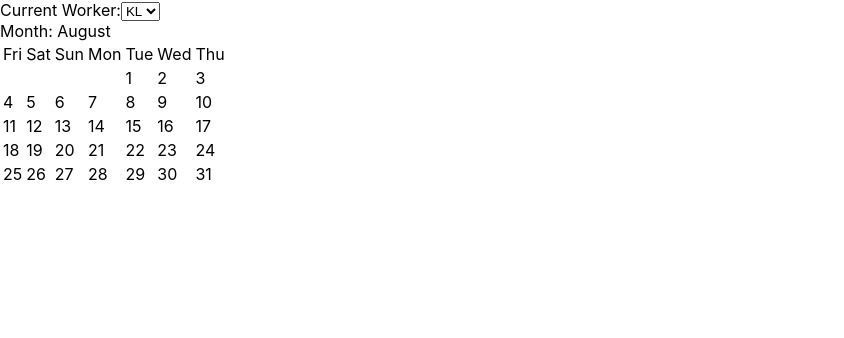
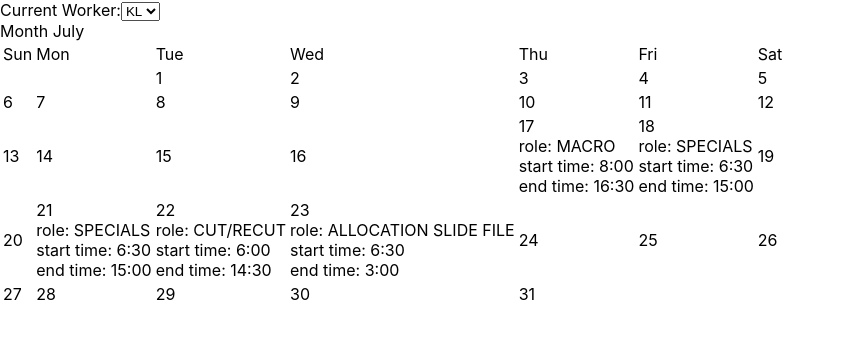
Before and after one commit to vuvuzella/react-schedule-viewer, a React (Vite) app: page / in a window 1280 px wide. Shown: the top 338 px of the page, without its empty margins (0-844 px from the left). Built offline with nearby package versions, Linux system fonts and the light colour scheme.

Commit message:
Implement calendar data rendering dynamic start day with offset

```diff
--- a/src/App.tsx
+++ b/src/App.tsx
@@ -2,7 +2,7 @@ import { useState } from 'react'
 import { DateTime } from 'luxon'
 import './App.css'
 import { WorkerSelector } from './components/WorkerSelector/WorkerSelector'
-import { ScheduleCalendar } from './components/ScheduleCalendar/ScheduleCalendar'
+import { ScheduleCalendar, START_WEEK } from './components/ScheduleCalendar/ScheduleCalendar'
 
 function getDateFromFormat(date: string): DateTime {
   const format = "dd-LLL"
@@ -18,9 +18,9 @@ function getDateFromFormat(date: string): DateTime {
 const DATA = [
   { name: "KL", role: "MACRO", date: getDateFromFormat("17-Jul"), startTime: "8:00", endTime: "16:30" },
   { name: "KL", role: "SPECIALS", date: getDateFromFormat("18-Jul"), startTime: "6:30", endTime: "15:00" },
-  { name: "KL", role: "SPECIALS", date: getDateFromFormat("19-Jul"), startTime: "6:30", endTime: "15:00" },
-  { name: "KL", role: "CUT/RECUT", date: getDateFromFormat("20-Jul"), startTime: "6:00", endTime: "14:30" },
-  { name: "KL", role: "ALLOCATION SLIDE FILE", date: getDateFromFormat("21-Jul"), startTime: "6:30", endTime: "3:00" },
+  { name: "KL", role: "SPECIALS", date: getDateFromFormat("21-Jul"), startTime: "6:30", endTime: "15:00" },
+  { name: "KL", role: "CUT/RECUT", date: getDateFromFormat("22-Jul"), startTime: "6:00", endTime: "14:30" },
+  { name: "KL", role: "ALLOCATION SLIDE FILE", date: getDateFromFormat("23-Jul"), startTime: "6:30", endTime: "3:00" },
 ]
 
 function App() {
@@ -28,14 +28,13 @@ function App() {
   const workerList = DATA.map(worker => worker.name).reduce((accum, workerName) => !accum.includes(workerName) ? [...accum, workerName] : accum, Array<string>())
   const startDateRange = DATA.map(worker => worker.date).reduce((prevDate, curDate) => prevDate < curDate ? curDate : prevDate)
   const endDateRange = DATA.map(worker => worker.date).reduce((prevDate, curDate) => curDate > prevDate ? curDate : prevDate)
-  const monthsList = DATA.map(worker => [worker.date.monthLong!]).reduce((accum, curMonth) => !accum.includes(curMonth[0]) ? [...accum, ...curMonth] : accum, [])
 
   const [worker, setWorker] = useState<string>(workerList[0]);
 
   return (
     <div>
       <WorkerSelector worker={worker} workerList={workerList} />
-      <ScheduleCalendar />
+      <ScheduleCalendar assignments={DATA} startOfTheWeek={START_WEEK.SUN} />
     </div>
   )
 }
--- a/src/components/ScheduleCalendar/ScheduleCalendar.tsx
+++ b/src/components/ScheduleCalendar/ScheduleCalendar.tsx
@@ -1,10 +1,24 @@
 import { DateTime } from "luxon";
 
-interface IScheduleCalendar {
-
+type Assignment = {
+    name: string,
+    role: string,
+    date: DateTime,
+    startTime: string,
+    endTime: string
 }
 
-enum START_WEEK {
+type CalendarData = {
+    day: number,
+    data: Assignment | null
+}
+
+interface IScheduleCalendar {
+    assignments: Assignment[]
+    startOfTheWeek: START_WEEK
+}
+
+export enum START_WEEK {
     MON = 0,
     TUE = 1,
     WED = 2,
@@ -14,11 +28,12 @@ enum START_WEEK {
     SUN = 6,
 }
 
-export function ScheduleCalendar() {
+export function ScheduleCalendar({ assignments, startOfTheWeek }: IScheduleCalendar) {
 
-    const startOfTheWeek = START_WEEK.FRI
+    // const startOfTheWeek = START_WEEK.FRI
     const days = ["Mon", "Tue", "Wed", "Thu", "Fri", "Sat", "Sun"];
     const daysHeader = [...days.slice(startOfTheWeek, days.length), ...days.slice(0, startOfTheWeek)]
+    const monthsList = assignments.map(worker => [worker.date.monthLong!]).reduce((accum, curMonth) => !accum.includes(curMonth[0]) ? [...accum, ...curMonth] : accum, [])
 
     const dateTime = DateTime.now();
     const month = dateTime.month;
@@ -27,18 +42,26 @@ export function ScheduleCalendar() {
     const OFFSET = daysHeader.indexOf(days[startWeekday - 1]);
 
     const NUM_COLS = 7;
-    const contents = Array<null>(31).fill(null).map((_, i) => i + 1);
+    const tableRows = []
 
-    const tableRows = []
+    // assume 1 month data:
+    const contents: Array<CalendarData> = Array<null>(31).fill(null).map((_, i) => ({
+        day: i + 1,
+        data: null
+    }));
+
+    assignments.forEach(assignment => {
+        contents[assignment.date.day - 1].data = assignment
+    });
 
     // Create Calendar data
     for (let i = 0; i < contents.length;) {
         const offset = i === 0 ? OFFSET : 0;
 
         const slice = contents.slice(i, i + NUM_COLS - offset);
-        const offsetSlice = [...Array(offset), ...slice];
-        const slicePush = offsetSlice.length < NUM_COLS ? [...offsetSlice, ...Array(NUM_COLS - offsetSlice.length).fill(null)] : offsetSlice
-        tableRows.push(slicePush)
+        const offsetSlice: Array<CalendarData | null> = [...Array(offset), ...slice];
+        const slicePush: Array<CalendarData | null> = offsetSlice.length < NUM_COLS ? [...offsetSlice, ...Array(NUM_COLS - offsetSlice.length).fill(null)] : offsetSlice;
+        tableRows.push(slicePush);
 
         i += NUM_COLS - offset;
 
@@ -47,8 +70,13 @@ export function ScheduleCalendar() {
     const calendarTable = tableRows.map(row => (
         <tr>
             {
-                row.map(col => (
-                    <td>{col}</td>
+                row.map((col, i) => (
+                    <td key={i + 1}>
+                        <div key={i + 2}>{col?.day}</div>
+                        <div key={i + 3}>{col?.data ? 'role: ' + col.data.role : null}</div>
+                        <div key={i + 4}>{col?.data ? 'start time: ' + col.data.startTime : null}</div>
+                        <div key={i + 5}>{col?.data ? 'end time: ' + col.data.endTime : null}</div>
+                    </td>
                 ))
             }
         </tr>
@@ -56,14 +84,14 @@ export function ScheduleCalendar() {
 
     return (
         <div className="schedule">
-            <div className="month">Month: August</div>
+            <div>Month{' '}{monthsList[0]}</div>
             <div className="view">
                 <table>
                     <thead>
                         <tr>
                             {
-                                daysHeader.map(day => (
-                                    <td>{day}</td>
+                                daysHeader.map((day, i) => (
+                                    <td key={i}>{day}</td>
                                 ))
                             }
                         </tr>
```
Also changed, not shown: 1 other file (tests, documents, lock files or other folders).
